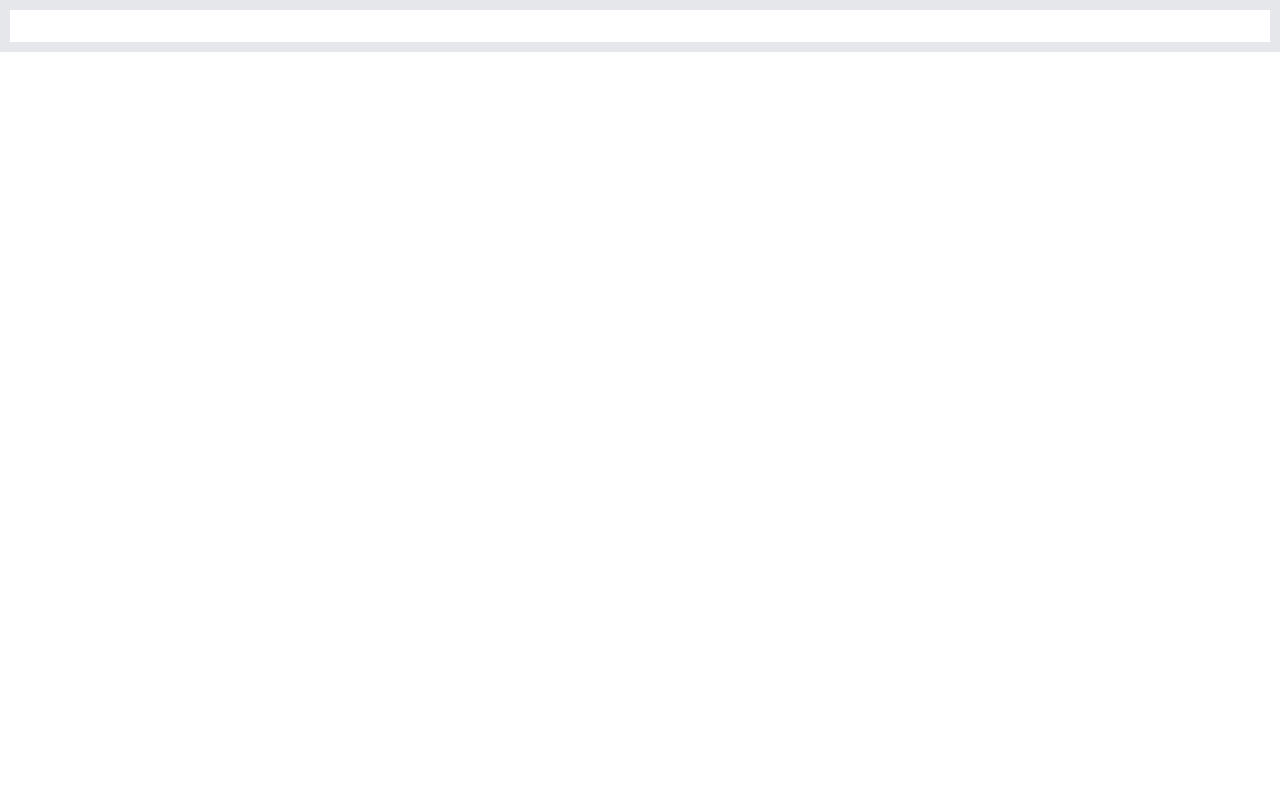
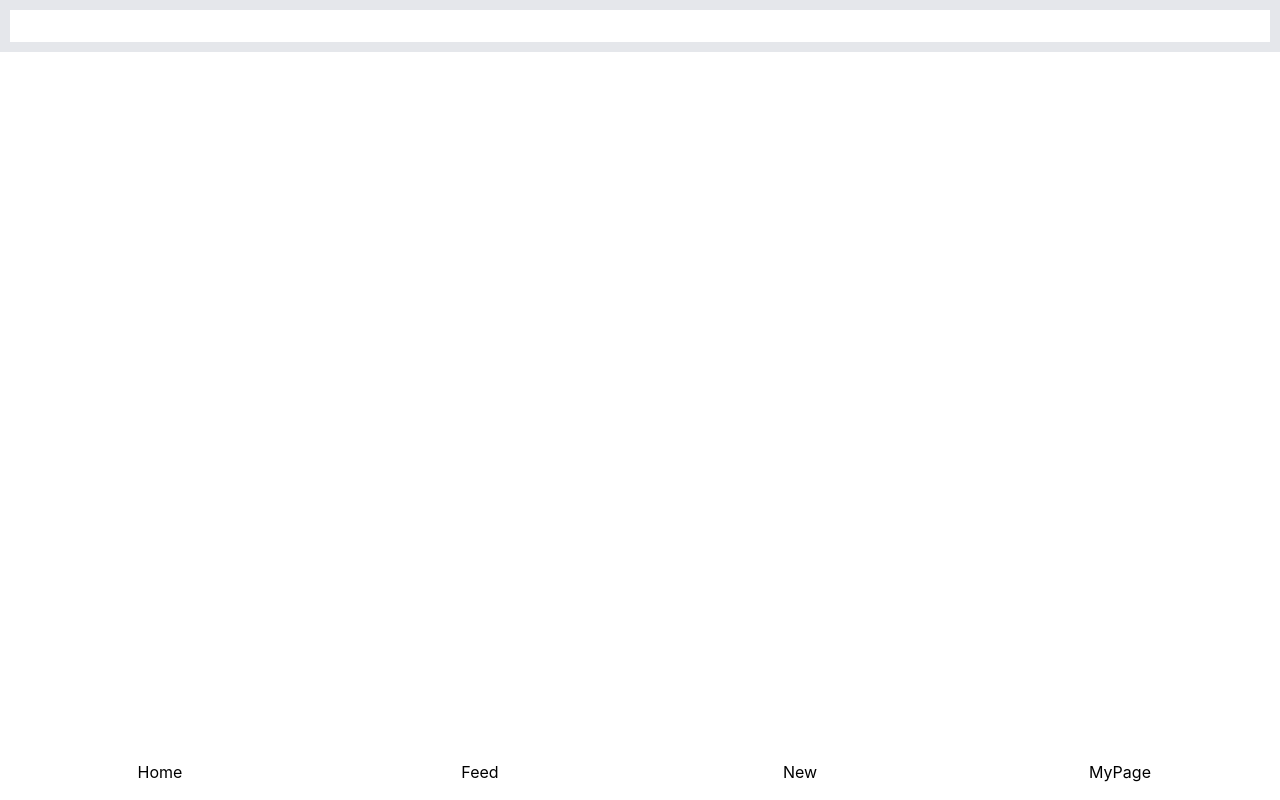
Before and after one commit to undefined-blank/Client, a React (Create React App) app: page /Home in a window 1280 px wide. Shown: the top 800 px of the page. Built offline with nearby package versions, Linux system fonts and the light colour scheme; some icons are missing.

Commit message:
feat: Bottom css modify

```diff
--- a/src/components/pages/Bottom.jsx
+++ b/src/components/pages/Bottom.jsx
@@ -6,50 +6,22 @@ const Bottom = () => {
     const onClick = () => setActiveNav(!activeNav);
 
     return (
-        <nav className="wrapper" style={{ overflow: "hidden" }}>
+        <nav className="w-full flex justify-evenly fixed bottom-0 mb-4">
             {/* 하단 네비게이션 최상위 태그 */}
-            <div
-                style={{
-                    textAlign: "center",
-                    float: "left",
-                    width: "25%",
-                    height: 45,
-                }}
-            >
+            <div className="w-1/4 flex justify-center flex-col items-center shrink-0">
                 <Icon className="homebtn" icon={"mdi-light:home"} />
-                Home
+                <p>Home</p>
             </div>
             {/* 네비게이션을 구성하고 있는 하나의 버튼 */}
-            <div
-                style={{
-                    textAlign: "center",
-                    float: "left",
-                    width: "25%",
-                    height: 45,
-                }}
-            >
+            <div className="w-1/4 flex jutify-center flex-col items-center shrink-0">
                 <Icon icon="mdi-light:grid" />
-                Feed
+                <p>Feed</p>
             </div>
-            <div
-                style={{
-                    textAlign: "center",
-                    float: "left",
-                    width: "25%",
-                    height: 45,
-                }}
-            >
+            <div className="w-1/4 flex justify-center flex-col items-center shrink-0">
                 <Icon icon="mdi-light:plus-box" />
                 New
             </div>
-            <div
-                style={{
-                    textAlign: "center",
-                    float: "left",
-                    width: "25%",
-                    height: 45,
-                }}
-            >
+            <div className="w-1/4 flex justify-center flex-col items-center shrink-0">
                 <Icon icon="mdi-light:account" />
                 MyPage
             </div>
```
